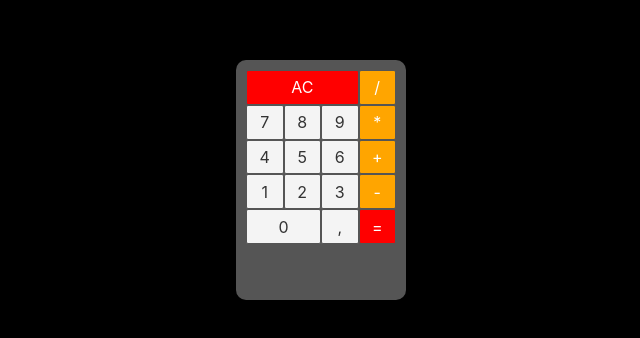
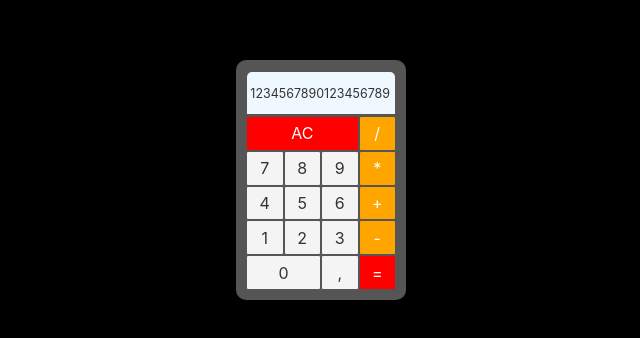
Before and after one commit to javascripto/svelte-app, a Svelte app: page / in a window 1280 px wide. Shown: the part 228-566 px from the top of the page, without its empty margins (319-959 px from the left). Built offline with nearby package versions, Linux system fonts and the light colour scheme.

Commit message:
chore: create calculator display

```diff
--- a/src/components/Calculator.svelte
+++ b/src/components/Calculator.svelte
@@ -1,9 +1,11 @@
 <script>
   import Line from "./Line.svelte";
 	import Button from "./Button.svelte";
+  import Display from "./Display.svelte";
 </script>
 
 <div class="calculator">
+  <Display value="1234567890123456789" />
   <Line>
     <Button text="AC" triple highlight />
     <Button text="/" operation />
@@ -39,7 +41,7 @@
     height: 220px;
     display: flex;
     padding: 10px;
-    border-radius: 10px;;
+    border-radius: 10px;
     flex-direction: column;
     background-color: var(--bg-color);
   }
--- /dev/null
+++ b/src/components/Display.svelte
@@ -0,0 +1,38 @@
+<script lang="ts">
+  export let value: string;
+
+  $: fontSizeClass = value.length > 20 ? 'small' : `s-${value.length}`
+</script>
+
+<div class={`display ${fontSizeClass}`}>
+  {value}
+</div>
+
+<style>
+  .display {
+    display: flex;
+    flex: 1;
+    justify-content: flex-end;
+    align-items: center;
+    padding: 0 5px;
+    background-color: aliceblue;
+    overflow: hidden;
+    font-size: 1.7rem;
+    margin: 2px 1px;
+    border-top-left-radius: 5px;
+    border-top-right-radius: 5px;
+  }
+
+  .s-10 { font-size: 1.5rem; }
+  .s-11 { font-size: 1.35rem; }
+  .s-12 { font-size: 1.25rem; }
+  .s-13 { font-size: 1.15rem; }
+  .s-14 { font-size: 1.07rem; }
+  .s-15 { font-size: 1.0rem; }
+  .s-16 { font-size: 0.93rem; }
+  .s-17 { font-size: 0.87rem; }
+  .s-18 { font-size: 0.83rem; }
+  .s-19 { font-size: 0.78rem; }
+  .s-20 { font-size: 0.74rem; }
+  .small { font-size: 0.6rem; }
+</style>
```
